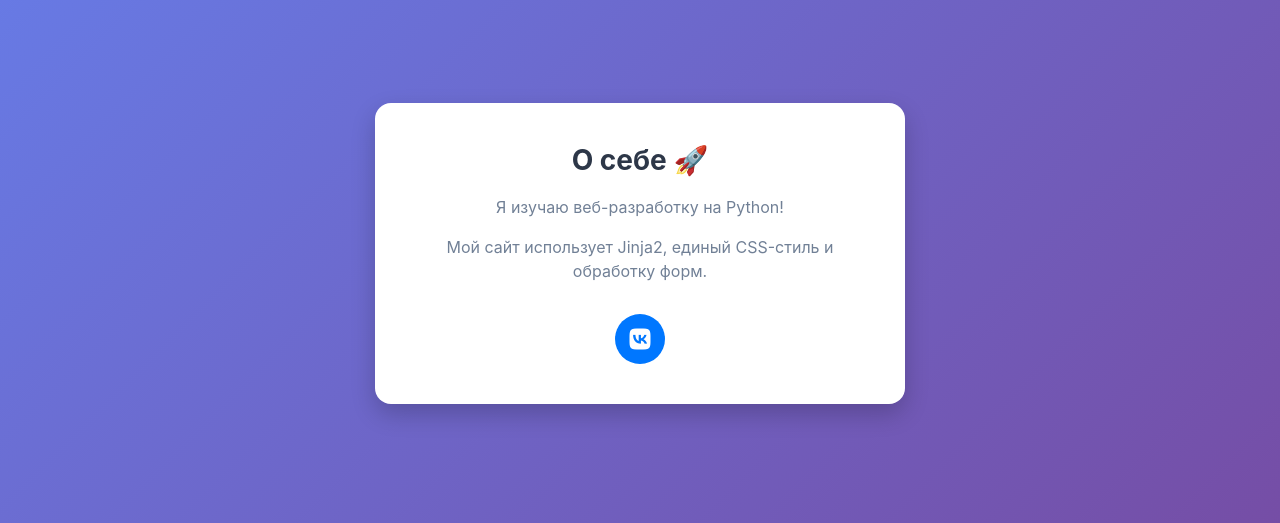
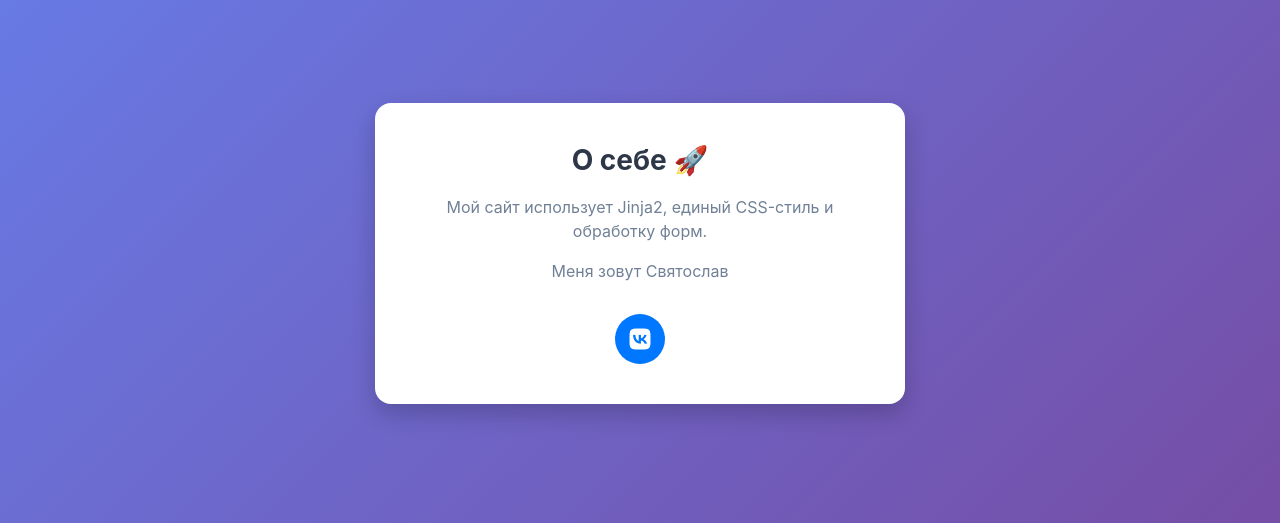
Before and after one commit to rostickk02/sitessr, a Flask app: page /about in a window 1280 px wide. Shown: the part 173-696 px from the top of the page. Run offline with Flask 3, Linux system fonts and the light colour scheme.

Commit message:
Update about.html

```diff
--- a/templates/about.html
+++ b/templates/about.html
@@ -5,8 +5,8 @@
 {% block content %}
 <div class="card">
     <h1>О себе 🚀</h1>
-    <p>Я изучаю веб-разработку на Python!</p>
     <p>Мой сайт использует Jinja2, единый CSS-стиль и обработку форм.</p>
+    <p>Меня зовут Святослав</p>
 
     <!-- Кнопка-иконка VK -->
     <a href="https://vk.ru/alpina0" target="_blank" class="vk-icon-btn" title="Мой ВКонтакте">
```
